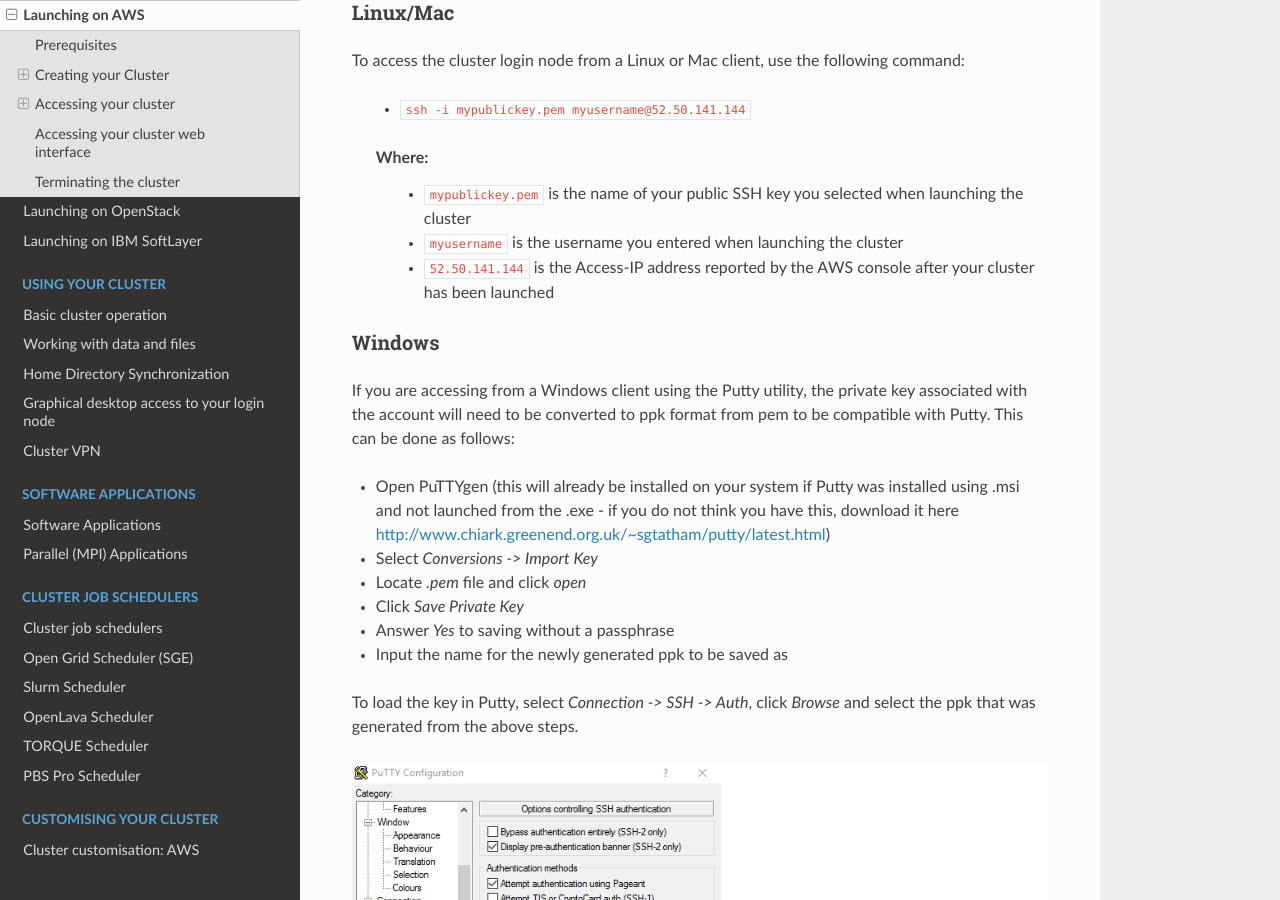
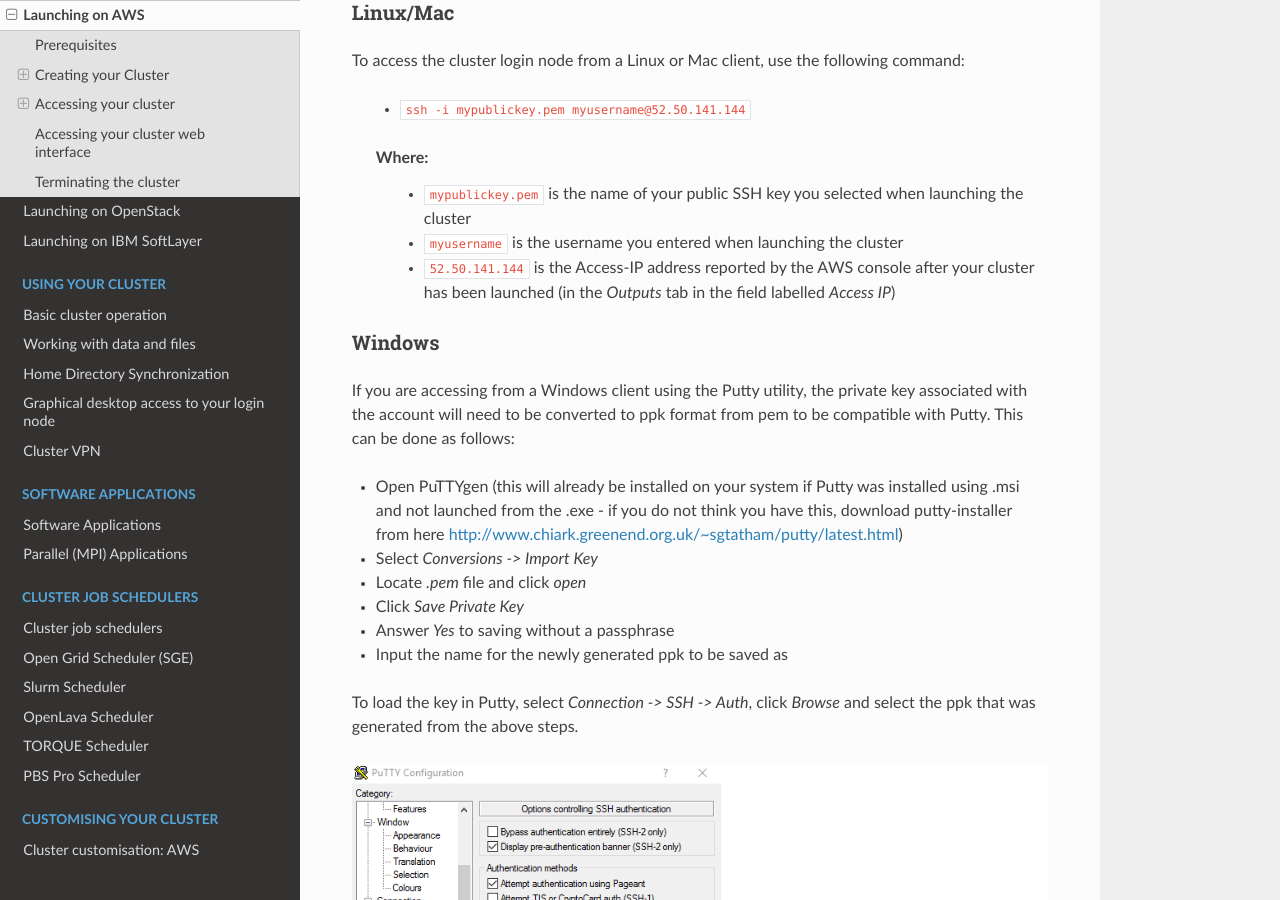
Before and after one commit to alces-software/flight-appliance-docs, a Sphinx documentation site: the page built from docs/source/launch-aws/launching_on_aws.rst, in a window 1280 px wide and 900 px high, scrolled down 8689 px. Built offline with Sphinx 7.4.7 and the Read the Docs theme 2.0.0, drawn with Linux system fonts in a browser that asks for light colours.

Commit message:
Clarified IP output and putty installer name/location

```diff
--- a/docs/source/launch-aws/launching_on_aws.rst
+++ b/docs/source/launch-aws/launching_on_aws.rst
@@ -196,7 +196,7 @@ To access the cluster login node from a Linux or Mac client, use the following c
  Where:
   - ``mypublickey.pem`` is the name of your public SSH key you selected when launching the cluster
   - ``myusername`` is the username you entered when launching the cluster
-  - ``52.50.141.144`` is the Access-IP address reported by the AWS console after your cluster has been launched
+  - ``52.50.141.144`` is the Access-IP address reported by the AWS console after your cluster has been launched (in the `Outputs` tab in the field labelled `Access IP`)
 
 
 Windows
@@ -204,7 +204,7 @@ Windows
 
 If you are accessing from a Windows client using the Putty utility, the private key associated with the account will need to be converted to ppk format from pem to be compatible with Putty. This can be done as follows:
 
-- Open PuTTYgen (this will already be installed on your system if Putty was installed using .msi and not launched from the .exe - if you do not think you have this, download it here http://www.chiark.greenend.org.uk/~sgtatham/putty/latest.html)
+- Open PuTTYgen (this will already be installed on your system if Putty was installed using .msi and not launched from the .exe - if you do not think you have this, download putty-installer from here http://www.chiark.greenend.org.uk/~sgtatham/putty/latest.html)
 - Select `Conversions -> Import Key`
 - Locate `.pem` file and click `open`
 - Click `Save Private Key`
```
